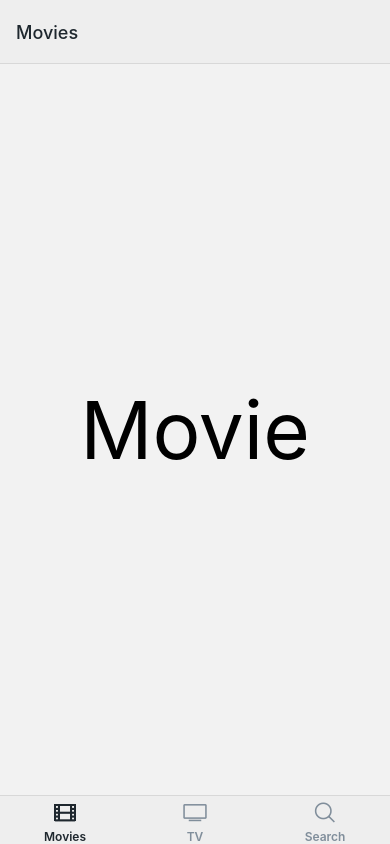
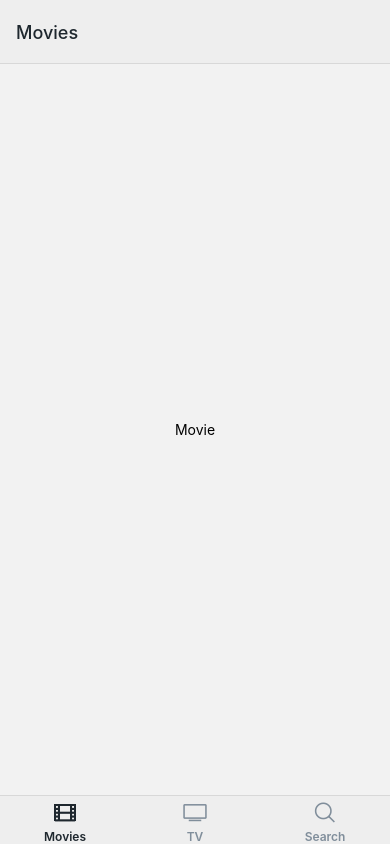
Before and after one commit to hi-ian-park/react-native-navigation-ex, a React Native app: screen /Movies in a window 390 px wide. Built offline with nearby package versions, Linux system fonts and the light colour scheme.

Commit message:
Adding Styled-components to an Exising Project

```diff
--- a/App.js
+++ b/App.js
@@ -4,6 +4,9 @@ import * as Font from "expo-font";
 import { Ionicons } from "@expo/vector-icons";
 import { NavigationContainer } from "@react-navigation/native";
 import Root from "./navigation/Root";
+import { useColorScheme } from "react-native";
+import { theme } from "./styles/theme";
+import { ThemeProvider } from "styled-components";
 
 export default function App() {
   const [ready, setReady] = useState(false);
@@ -11,6 +14,8 @@ export default function App() {
   const startLoading = async () => {
     await Font.loadAsync(Ionicons.font);
   };
+  const colorScheme = useColorScheme();
+
   if (!ready)
     return (
       <AppLoading
@@ -21,8 +26,10 @@ export default function App() {
     );
   else
     return (
-      <NavigationContainer>
-        <Root />
-      </NavigationContainer>
+      <ThemeProvider theme={theme[colorScheme]}>
+        <NavigationContainer>
+          <Root />
+        </NavigationContainer>
+      </ThemeProvider>
     );
 }
--- a/package.json
+++ b/package.json
@@ -25,7 +25,8 @@
     "react-native-gesture-handler": "~2.2.1",
     "react-native-safe-area-context": "4.2.4",
     "react-native-screens": "~3.11.1",
-    "react-native-web": "0.17.7"
+    "react-native-web": "0.17.7",
+    "styled-components": "^5.3.5"
   },
   "devDependencies": {
     "@babel/core": "^7.12.9"
--- a/screens/Movie.jsx
+++ b/screens/Movie.jsx
@@ -1,15 +1,28 @@
 import React from "react";
-import { Text, TouchableOpacity } from "react-native";
+import styled from "styled-components/native";
 
-const Movie = ({ route, navigation: { navigate } }) => {
+const Movie = ({ navigation: { navigate } }) => {
   return (
-    <TouchableOpacity
+    <Styled.Container
       onPress={() => navigate("Stack", { screen: "Three" })}
       style={{ flex: 1, justifyContent: "center", alignItems: "center" }}
     >
-      <Text style={{ fontSize: 80 }}>Movie</Text>
-    </TouchableOpacity>
+      <Styled.Title>Movie</Styled.Title>
+    </Styled.Container>
   );
 };
 
+const Styled = {
+  Container: styled.TouchableOpacity`
+    flex: 1;
+    justify-content: center;
+    align-items: center;
+    background-color: ${({ theme }) => theme.background};
+  `,
+
+  Title: styled.Text`
+    color: ${({ theme }) => theme.text};
+  `,
+};
+
 export default Movie;
--- /dev/null
+++ b/styles/theme.js
@@ -0,0 +1,14 @@
+export const theme = {
+  light: {
+    text: "#1e272e",
+    background: "#eee",
+    tint: "#1e272e",
+    inactive: "#808e9b",
+  },
+  dark: {
+    text: "#eee",
+    background: "#1e272e",
+    tint: "#ffa801",
+    inactive: "#d2dae2",
+  },
+};
```
Also changed, not shown: 1 other file (tests, documents, lock files or other folders).
